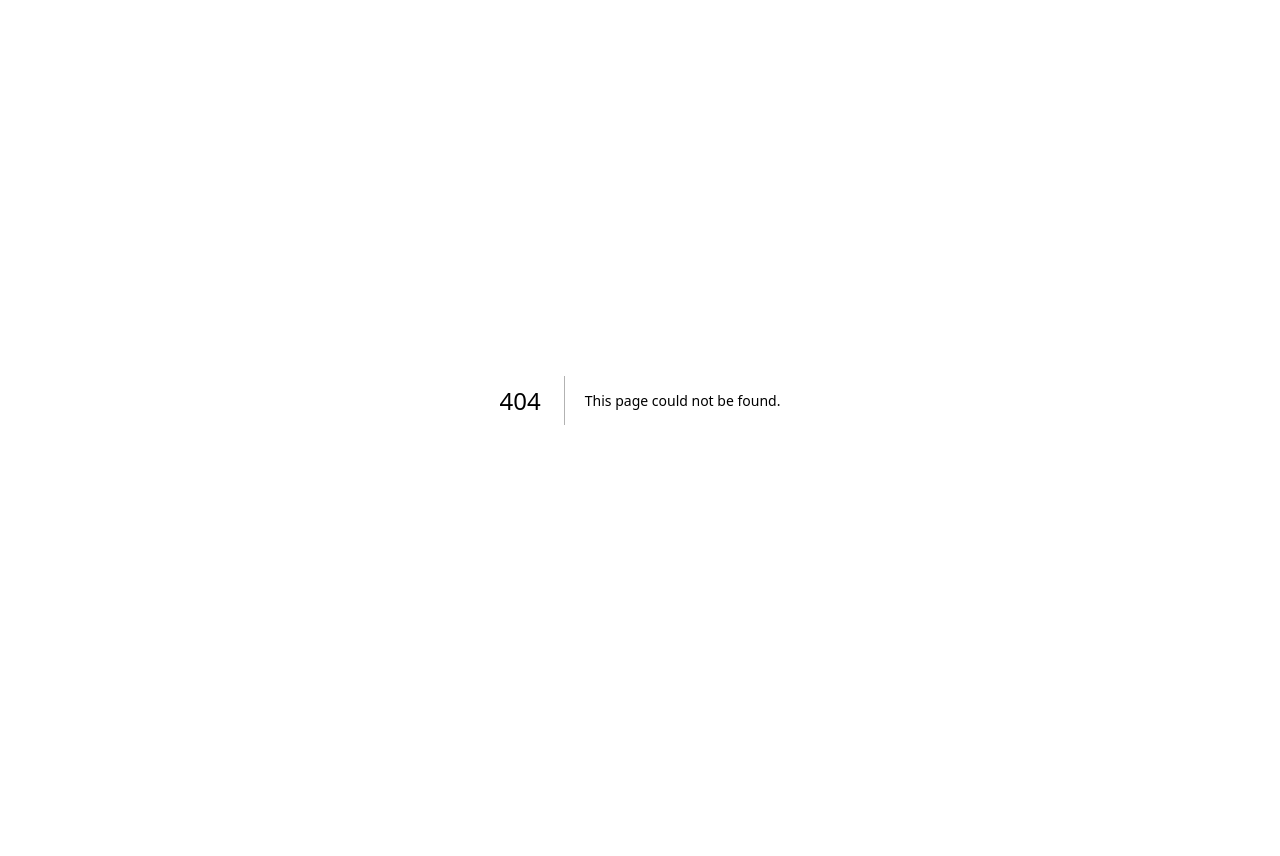
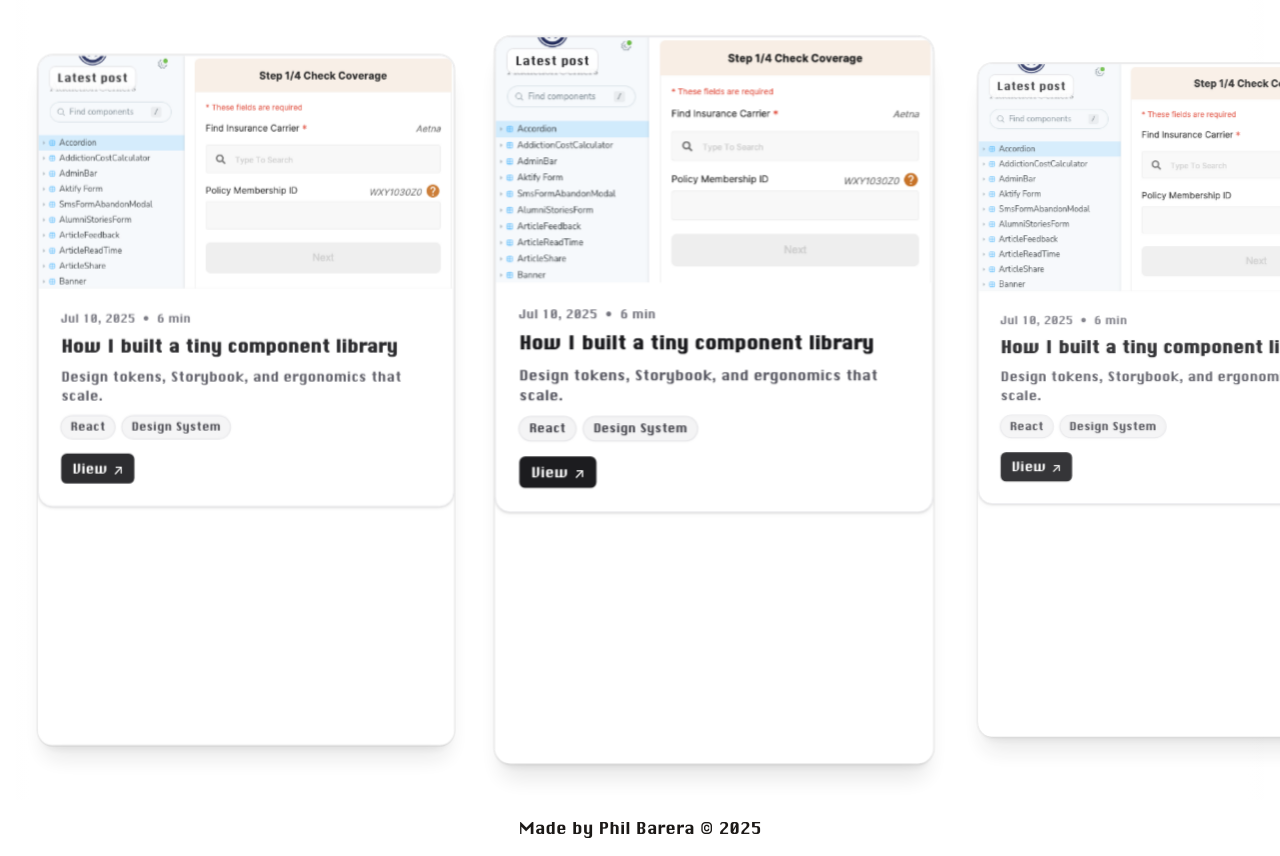
Before and after one commit to pbarera1/portfolio, a Next.js app: page /projects in a window 1280 px wide. Before the commit this address had no page. Before the commit the page ends 800 px from the top, so only its background shows below. Built offline with nearby package versions, Linux system fonts and the light colour scheme.

Commit message:
projects wip

```diff
--- /dev/null
+++ b/src/app/projects/page.tsx
@@ -0,0 +1,174 @@
+'use client';
+import styled from 'styled-components';
+import {Card} from '@/components/RecentHighlights';
+import {useParams} from 'next/navigation';
+import React, {useEffect, useRef} from 'react';
+
+type SliderProps = {
+    items: React.ReactNode[];
+    /** how much to scale side cards (0.85 = 85%) */
+    sideScale?: number;
+    /** horizontal gap between cards, in rem (tailwind gap classes still apply) */
+    gapPx?: number;
+};
+
+const SnapCardSlider = ({
+    items,
+    sideScale = 0.5,
+    gapPx = 32, // ~gap-6 (6*4px) * 1rem-ish; only used for initial scroll padding
+}: SliderProps) => {
+    const trackRef = useRef<HTMLDivElement>(null);
+
+    useEffect(() => {
+        const track = trackRef.current;
+        if (!track) return;
+
+        const cards = Array.from(track.querySelectorAll<HTMLDivElement>('[data-card]'));
+        if (!cards.length) return;
+
+        let raf = 0;
+        const container = track;
+
+        const measureAndStyle = () => {
+            const cRect = container.getBoundingClientRect();
+            const centerX = cRect.left + cRect.width / 2;
+
+            cards.forEach((el) => {
+                const r = el.getBoundingClientRect();
+                const cardCenter = r.left + r.width / 2;
+                const dist = Math.abs(centerX - cardCenter);
+
+                // normalize distance: 0 at center, 1 ~ at container edge
+                const norm = Math.min(dist / (cRect.width / 2), 1);
+                const scale = (1 - sideScale) * (1 - norm) + sideScale; // lerp: norm=0 -> 1, norm=1 -> sideScale
+                const opacity = 0.85 + 0.15 * (1 - norm); // subtle fade
+
+                el.style.transform = `scale(${scale})`;
+                el.style.opacity = String(opacity);
+            });
+        };
+
+        const onScroll = () => {
+            cancelAnimationFrame(raf);
+            raf = requestAnimationFrame(measureAndStyle);
+        };
+
+        const onResize = () => {
+            cancelAnimationFrame(raf);
+            raf = requestAnimationFrame(measureAndStyle);
+        };
+
+        // initial paint
+        measureAndStyle();
+
+        container.addEventListener('scroll', onScroll, {passive: true});
+        window.addEventListener('resize', onResize);
+        const ro = new ResizeObserver(onResize);
+        ro.observe(container);
+
+        return () => {
+            cancelAnimationFrame(raf);
+            container.removeEventListener('scroll', onScroll);
+            window.removeEventListener('resize', onResize);
+            ro.disconnect();
+        };
+    }, [sideScale]);
+
+    return (
+        <div className="relative w-full">
+            {/* Edge fade hints (optional) */}
+            <div className="pointer-events-none absolute inset-y-0 left-0 w-8 bg-gradient-to-r from-white to-transparent" />
+            <div className="pointer-events-none absolute inset-y-0 right-0 w-8 bg-gradient-to-l from-white to-transparent" />
+
+            <div
+                ref={trackRef}
+                className="
+            flex min-h-screen snap-x snap-mandatory overflow-x-auto
+            gap-6 px-6 py-8
+            scroll-pl-6 scroll-pr-6
+            [-webkit-overflow-scrolling:touch]
+          "
+                style={{
+                    // ensure neighbors peek in view on first/last card
+                    scrollPaddingLeft: `${gapPx}px`,
+                    scrollPaddingRight: `${gapPx}px`,
+                }}
+                aria-label="Card slider">
+                {items.map((node, i) => (
+                    <div
+                        key={i}
+                        data-card
+                        className="
+                snap-center shrink-0
+                w-[82%] sm:w-[70%] md:w-[60%] lg:w-[44%] xl:w-[36%]
+                aspect-[4/3]
+                bg-white rounded-2xl shadow-xl ring-1 ring-black/10
+                transform-gpu transition-transform duration-200 ease-out
+              "
+                        // start side-scaled; JS will bump center card to 1.0 quickly
+                        style={{transform: `scale(${sideScale})`, opacity: 0.95}}>
+                        {/* Card content */}
+                        <div className="h-full w-full overflow-hidden rounded-2xl">
+                            {node}
+                        </div>
+                    </div>
+                ))}
+            </div>
+        </div>
+    );
+};
+
+/* ---------- Example usage ---------- */
+// Tailwind helpers to visualize content cards
+function DemoSnapCardSlider() {
+    const post = {
+        title: 'How I built a tiny component library',
+        slug: 'https://bvh-data-viewer.vercel.app',
+        excerpt: 'Design tokens, Storybook, and ergonomics that scale.',
+        date: '2025-07-10',
+        readingTime: '6 min',
+        coverImage: '/cl.png',
+        tags: ['React', 'Design System'],
+    };
+    const items = Array.from({length: 7}).map((_, i) => (
+        <Card
+            key={i}
+            label="Latest post"
+            title={post.title}
+            href={`${post.slug}`}
+            date={post.date}
+            kicker={post.readingTime}
+            image={post.coverImage}
+            description={post.excerpt}
+            chips={post.tags}
+        />
+    ));
+
+    return <SnapCardSlider items={items} sideScale={0.9} />;
+}
+
+const StyledMain = styled.main`
+    // overflow-y: scroll;
+    // scroll-snap-type: y mandatory;
+    // height: 100vh;
+    // > div {
+    //     height: 100vh;
+    //     scroll-snap-align: center;
+    //     scroll-snap-stop: always;
+    // }
+`;
+
+export default function Projects() {
+    const params = useParams<{tag: string; item: string}>();
+
+    return (
+        <div className="">
+            <StyledMain className="flex flex-col items-center sm:items-start">
+                <DemoSnapCardSlider />
+            </StyledMain>
+            <footer className="row-start-3 flex p-4 flex-wrap items-center justify-center text-stone-900 bg-white">
+                Made by Phil Barera © {new Date().getFullYear()}
+            </footer>
+        </div>
+    );
+}
--- a/src/components/RecentHighlights/index.tsx
+++ b/src/components/RecentHighlights/index.tsx
@@ -93,7 +93,7 @@ export default function RecentHighlights({
     );
 }
 
-function Card({
+export function Card({
     label,
     title,
     href,
```
